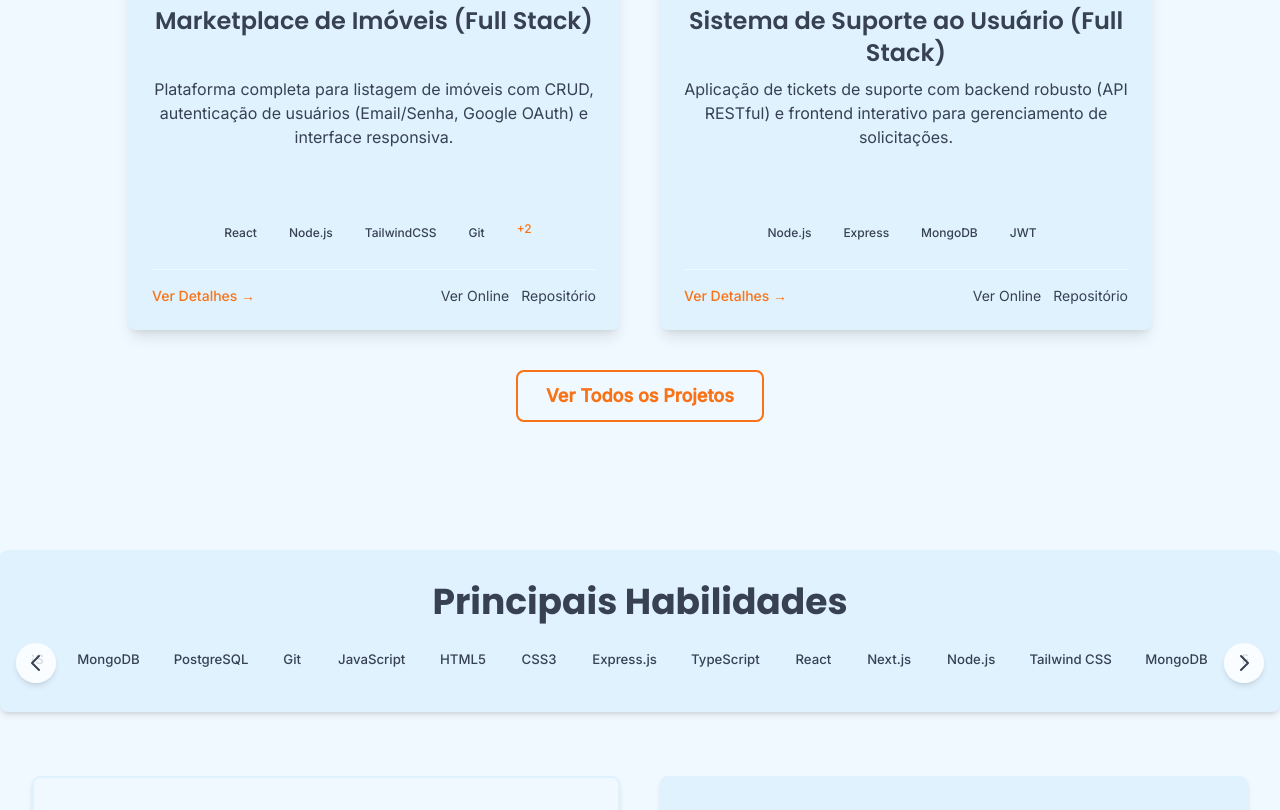
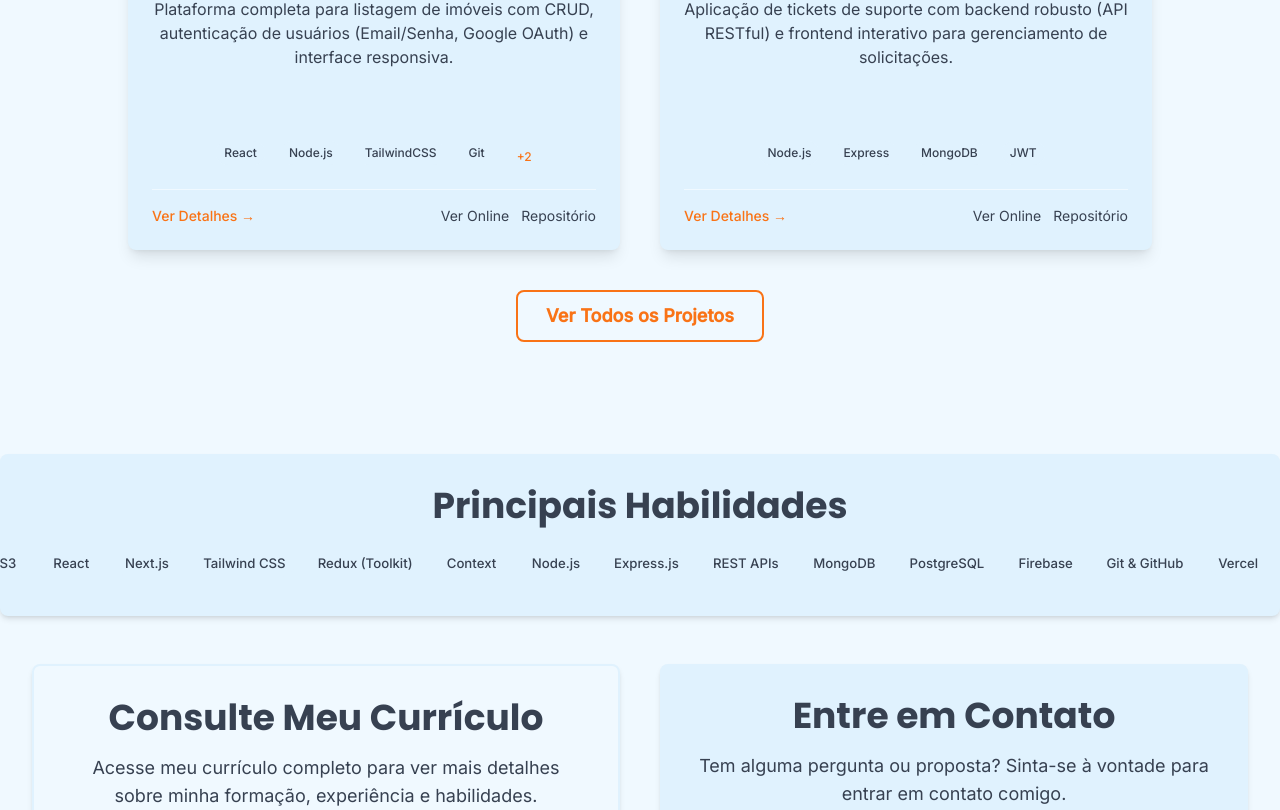
Before and after one commit to rodrigocvmd/portfolio, a Next.js app: page / in a window 1280 px wide. Shown: the part 1115-1925 px from the top of the page. Built offline with nearby package versions, Linux system fonts and the light colour scheme.

Commit message:
alteracoes de estilo na home e nas paginas de cada projeto

```diff
--- a/src/app/globals.css
+++ b/src/app/globals.css
@@ -13,6 +13,6 @@
   }
 
   .animate-scroll {
-    animation: scroll 30s linear infinite;
+    animation: scroll 65s linear infinite;
   }
 }
--- a/src/app/page.tsx
+++ b/src/app/page.tsx
@@ -1,11 +1,10 @@
 // src/app/page.tsx
 'use client';
 
-import Image from 'next/image';
 import Link from 'next/link';
 import ProjectCard from '@/components/ProjectCard';
 import TechTag from '@/components/TechTag';
-import { useRef, useState, useEffect } from 'react';
+import { useRef } from 'react';
 
 const featuredProjects = [
   {
@@ -28,24 +27,24 @@ const featuredProjects = [
   },
 ];
 
-const mainSkills = ["TypeScript", "React", "Next.js", "Node.js", "Tailwind CSS", "MongoDB", "PostgreSQL", "Git", "JavaScript", "HTML5", "CSS3", "Express.js"];
+const allSkills = [
+	"TypeScript", "JavaScript (ES6+)", "HTML5", "CSS3",
+	"React", "Next.js", "Tailwind CSS", "Redux (Toolkit)", "Context",
+	"Node.js", "Express.js", "REST APIs",
+	"MongoDB", "PostgreSQL", "Firebase",
+	"Git & GitHub", "Vercel", "Netlify", "CI/CD (GitHub Actions)",
+	"Metodologias Ágeis (Scrum, Kanban)", "UI/UX (Princípios)", "Resolução Lógica de Problemas",
+];
+
 
 export default function HomePage() {
   const scrollContainerRef = useRef<HTMLDivElement>(null);
-  const [isHovering, setIsHovering] = useState(false);
-
-  const handleScroll = (direction: 'left' | 'right') => {
-    if (scrollContainerRef.current) {
-      const scrollAmount = direction === 'left' ? -200 : 200;
-      scrollContainerRef.current.scrollBy({ left: scrollAmount, behavior: 'smooth' });
-    }
-  };
 
   return (
-    <div className="space-y-12 sm:space-y-16">
+    <div className="space-y-8 sm:space-y-12">
 
       {/* Hero Section */}
-      <section className="w-full py-16 sm:py-20 2xl:py-24">
+      <section className="w-full py-12 sm:py-16 2xl:py-20">
         <div className="container mx-auto px-4 text-center sm:px-6 lg:px-8">
           <div className="mx-auto max-w-4xl">
             <h1 className="font-heading text-4xl font-bold text-light-text dark:text-dark-text sm:text-5xl md:text-6xl 2xl:text-7xl">
@@ -106,49 +105,25 @@ export default function HomePage() {
       </section>
 
       {/* Seção Habilidades */}
-      <section id="habilidades" className="container mx-auto w-full rounded-lg bg-light-secondary p-8 shadow-md dark:bg-dark-secondary sm:px-6 lg:px-8">
-        <div className="mx-auto max-w-4xl text-center">
+      <section id="habilidades" className="container mx-auto w-full rounded-lg bg-light-secondary py-8 shadow-md dark:bg-dark-secondary">
+        <div className="mx-auto max-w-4xl text-center mb-6">
           <h2 className="font-heading text-3xl font-bold text-light-text dark:text-dark-text sm:text-4xl">
             Principais Habilidades
           </h2>
         </div>
         <div
-          className="relative mt-6 flex items-center justify-center"
-          onMouseEnter={() => setIsHovering(true)}
-          onMouseLeave={() => setIsHovering(false)}
+          className="relative flex items-center overflow-x-hidden"
         >
-          <button
-            onClick={() => handleScroll('left')}
-            onMouseEnter={() => handleScroll('left')}
-            className="absolute -left-4 z-10 rounded-full bg-white/80 p-2 shadow-md transition-opacity hover:bg-white dark:bg-dark-primary/80 dark:hover:bg-dark-primary"
-          >
-            <svg xmlns="http://www.w3.org/2000/svg" className="h-6 w-6 text-light-text dark:text-dark-text" fill="none" viewBox="0 0 24 24" stroke="currentColor"><path strokeLinecap="round" strokeLinejoin="round" strokeWidth={2} d="M15 19l-7-7 7-7" /></svg>
-          </button>
           <div
             ref={scrollContainerRef}
-            className="flex w-full items-center gap-4 overflow-x-hidden"
+            className="flex w-max gap-4 animate-scroll"
           >
-            <div className={`flex gap-4 ${isHovering ? '' : 'animate-scroll'}`}>
-              {mainSkills.map(skill => (
-                <div key={skill} className="flex-shrink-0 scale-110">
-                  <TechTag name={skill} />
-                </div>
-              ))}
-              {/* Duplicate for seamless scroll */}
-              {mainSkills.map(skill => (
-                <div key={`${skill}-2`} className="flex-shrink-0 scale-110">
-                  <TechTag name={skill} />
-                </div>
-              ))}
-            </div>
+            {[...allSkills, ...allSkills].map((skill, index) => (
+              <div key={`${skill}-${index}`} className="flex-shrink-0 scale-110">
+                <TechTag name={skill} />
+              </div>
+            ))}
           </div>
-          <button
-            onClick={() => handleScroll('right')}
-            onMouseEnter={() => handleScroll('right')}
-            className="absolute -right-4 z-10 rounded-full bg-white/80 p-2 shadow-md transition-opacity hover:bg-white dark:bg-dark-primary/80 dark:hover:bg-dark-primary"
-          >
-            <svg xmlns="http://www.w3.org/2000/svg" className="h-6 w-6 text-light-text dark:text-dark-text" fill="none" viewBox="0 0 24 24" stroke="currentColor"><path strokeLinecap="round" strokeLinejoin="round" strokeWidth={2} d="M9 5l7 7-7 7" /></svg>
-          </button>
         </div>
       </section>
 
--- a/src/app/projetos/[slug]/page.tsx
+++ b/src/app/projetos/[slug]/page.tsx
@@ -53,12 +53,12 @@ export default function ProjectPage({ params }: ProjectPageProps) {
       <BackButton />
 
       <header className="mb-8">
-        <h1 className="font-heading text-4xl font-bold text-light-text dark:text-dark-text sm:text-5xl">
+        <h1 className="font-heading text-4xl font-bold text-light-text dark:text-dark-text sm:text-5xl text-center">
           {project.title}
         </h1>
       </header>
 
-      <div className="relative w-full h-72 sm:h-96 md:h-[500px] rounded-lg overflow-hidden mb-8 shadow-lg">
+      <div className="relative w-full h-64 sm:h-80 md:h-[450px] rounded-lg overflow-hidden mb-8 shadow-lg mx-auto max-w-4xl">
         <Image
           src={project.imageUrl}
           alt={`Imagem do projeto ${project.title}`}
@@ -93,6 +93,9 @@ export default function ProjectPage({ params }: ProjectPageProps) {
       </section>
 
       <div className="prose prose-lg max-w-4xl mx-auto dark:prose-invert text-justify">
+        <h2 className="font-heading text-3xl font-bold text-light-text dark:text-dark-text mb-4 text-center">
+            Descrição do Projeto
+        </h2>
         <p>{project.description}</p>
       </div>
 
--- a/src/components/ProjectCard.tsx
+++ b/src/components/ProjectCard.tsx
@@ -31,7 +31,7 @@ const ProjectCard: React.FC<ProjectCardProps> = ({
 
 	return (
 		<div className="bg-light-secondary dark:bg-dark-secondary rounded-lg shadow-lg overflow-hidden transition-all duration-300 hover:shadow-xl flex flex-col h-full">
-			<div className="relative w-full h-48 sm:h-56 overflow-hidden">
+			<div className="relative w-full h-48 sm:h-52 overflow-hidden">
 				<Image
 					src={imageUrl}
 					alt={`Thumbnail do projeto ${title}`}
@@ -39,12 +39,12 @@ const ProjectCard: React.FC<ProjectCardProps> = ({
 					className="object-cover transition-transform duration-300 group-hover:scale-105"
 				/>
 			</div>
-			<div className="p-5 sm:p-6 flex flex-col flex-grow">
-				<h3 className="text-xl sm:text-2xl font-semibold font-heading text-light-text dark:text-dark-text mb-2 min-h-[3.5rem] sm:min-h-[4rem]">
+			<div className="p-5 sm:p-6 flex flex-col flex-grow text-center">
+				<h3 className="text-2xl font-semibold font-heading text-light-text dark:text-dark-text mb-2 min-h-[4rem]">
 					{title}
 				</h3>
-				<div className="relative h-28 sm:h-32 mb-4">
-					<p className="text-sm sm:text-base text-light-text dark:text-dark-text">
+				<div className="relative h-32 mb-4">
+					<p className="text-base text-light-text dark:text-dark-text">
 						{description}
 					</p>
 				</div>
@@ -54,7 +54,7 @@ const ProjectCard: React.FC<ProjectCardProps> = ({
 						<TechTag key={tech} name={tech} />
 					))}
 					{!showAllTech && technologies.length > 4 && (
-						<span className="ml-2 text-xs font-medium text-light-accent dark:text-dark-accent">
+						<span className="ml-2 text-xs font-medium text-light-accent dark:text-dark-accent self-center">
 							+{technologies.length - 4}
 						</span>
 					)}
```
